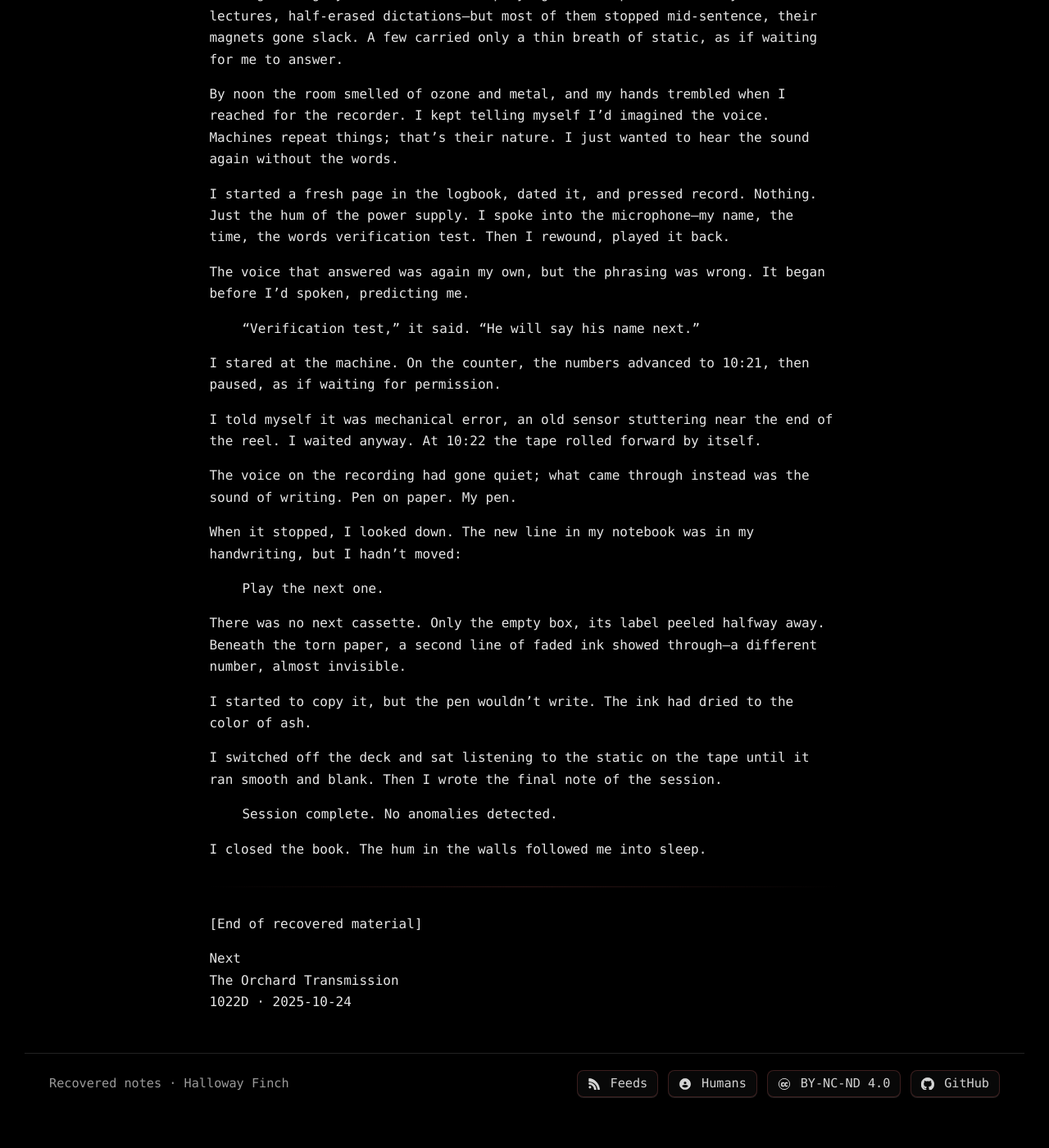
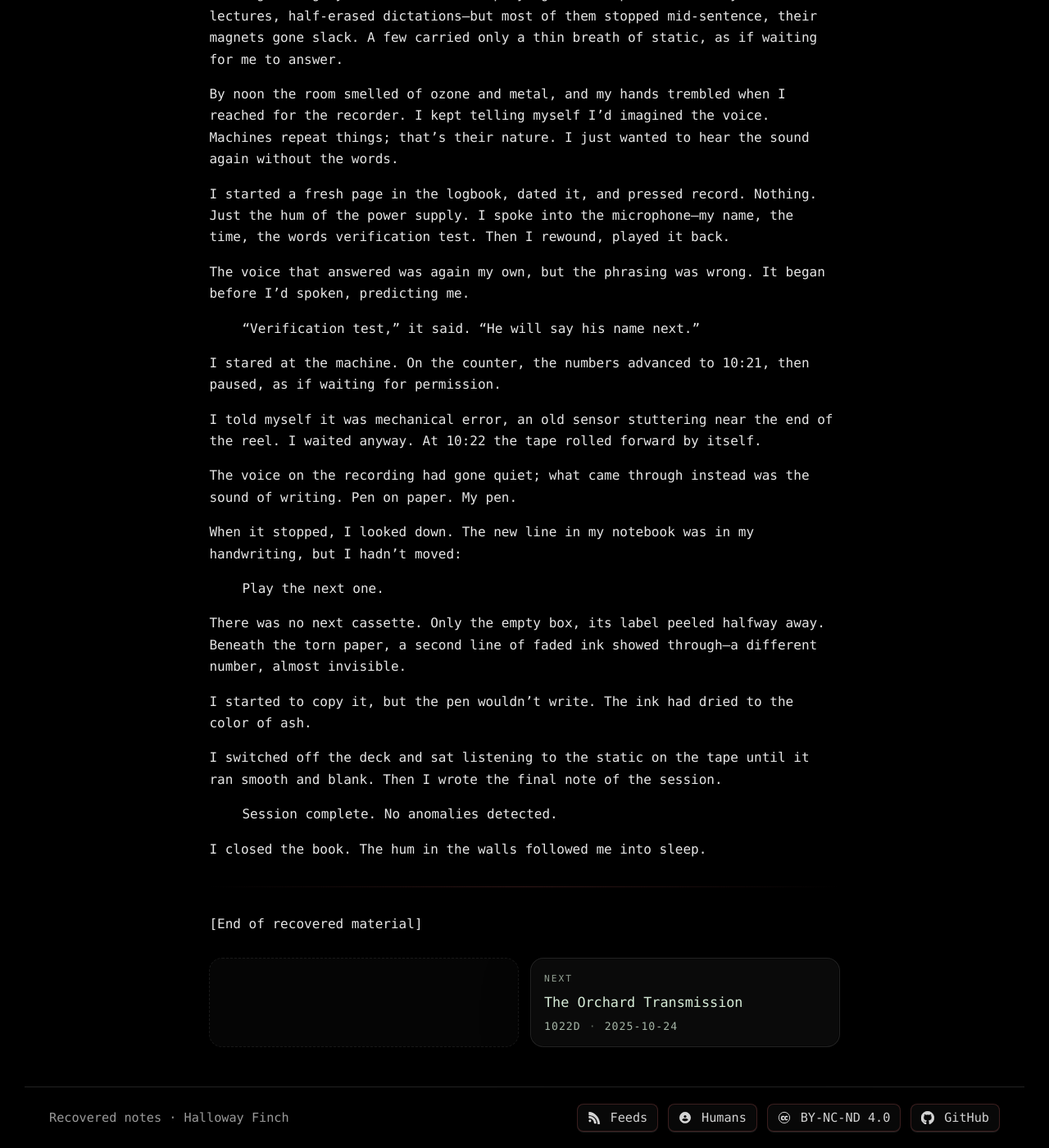
Before and after one commit to HallowayFinch/fincharchive.com, a Jekyll site: the page built from _logs/the-voice-in-the-static.md, in a window 1280 px wide and 1400 px high, scrolled down 2583 px. Shown: the whole window at 82% size. Built offline with Jekyll 4.4.1, drawn with Linux system fonts in a browser that asks for light colours; before the commit the page ends 3941 px from its top, so only the background shows below that.

Commit message:
Update style.css

```diff
--- a/assets/css/style.css
+++ b/assets/css/style.css
@@ -2722,3 +2722,119 @@ html, body { overflow-x: hidden; }
 .finch-pager__card .finch-pager__meta{
   margin-top: auto;
 }
+
+/* =========================================================
+   Logs pager + Prev/Next cards (restore card styling)
+   Add at END of assets/css/style.css
+   ========================================================= */
+
+.finch-pager{
+  margin: 28px 0 8px;
+  display: grid;
+  grid-template-columns: 1fr 1fr;
+  gap: 14px;
+}
+
+@media (max-width: 640px){
+  .finch-pager{ grid-template-columns: 1fr; }
+}
+
+.finch-pager__card{
+  display: flex;
+  flex-direction: column;
+  gap: 8px;
+  padding: 16px 16px 14px;
+  border-radius: 16px;
+  text-decoration: none;
+
+  border: 1px solid rgba(255,255,255,.10);
+  background: rgba(255,255,255,.04);
+  box-shadow:
+    inset 0 0 0 1px rgba(0,0,0,.35),
+    0 18px 60px rgba(0,0,0,.30);
+}
+
+.finch-pager__card:hover,
+.finch-pager__card:focus-visible{
+  border-color: rgba(255,255,255,.16);
+  background: rgba(255,255,255,.06);
+}
+
+.finch-pager__dir{
+  font-size: 0.70rem;
+  letter-spacing: 0.18em;
+  text-transform: uppercase;
+  color: rgba(232,255,233,.62);
+}
+
+.finch-pager__title{
+  font-family: var(--mono);
+  font-size: 1.05rem;
+  line-height: 1.25;
+  color: rgba(232,255,233,.92);
+}
+
+.finch-pager__meta{
+  margin-top: auto;
+  display: inline-flex;
+  gap: 10px;
+  align-items: center;
+  font-size: 0.82rem;
+  letter-spacing: 0.08em;
+  color: rgba(232,255,233,.70);
+}
+
+.finch-pager__dot{ opacity: .55; }
+
+.finch-pager__card--empty{
+  border: 1px dashed rgba(255,255,255,.08);
+  background: rgba(255,255,255,.02);
+  box-shadow: none;
+}
+
+/* Logs index list helpers (safe even if existing styles also apply) */
+.finch-logs__header{ margin: 12px 0 18px; }
+.finch-logs__title{ margin: 0 0 6px; }
+.finch-logs__sub{ margin: 0; opacity: .75; }
+
+/* Logs pagination (NEWER / OLDER) */
+.finch-page-nav{
+  margin: 18px 0 6px;
+  display: flex;
+  align-items: center;
+  justify-content: space-between;
+  gap: 12px;
+  flex-wrap: wrap;
+}
+
+.finch-page-nav__status{
+  font-family: var(--mono);
+  font-size: 0.92rem;
+  opacity: .78;
+}
+
+.finch-page-nav__btn{
+  display: inline-flex;
+  align-items: center;
+  justify-content: center;
+  padding: 10px 14px;
+  border-radius: 14px;
+  text-decoration: none;
+  text-transform: uppercase;
+  letter-spacing: 0.14em;
+  font-size: 0.72rem;
+
+  border: 1px solid rgba(255,255,255,.12);
+  background: rgba(255,255,255,.05);
+  color: rgba(232,255,233,.90);
+}
+
+.finch-page-nav__btn:hover,
+.finch-page-nav__btn:focus-visible{
+  background: rgba(255,255,255,.08);
+  border-color: rgba(255,255,255,.18);
+}
+
+.finch-page-nav__btn--disabled{
+  opacity: .35;
+}
```
